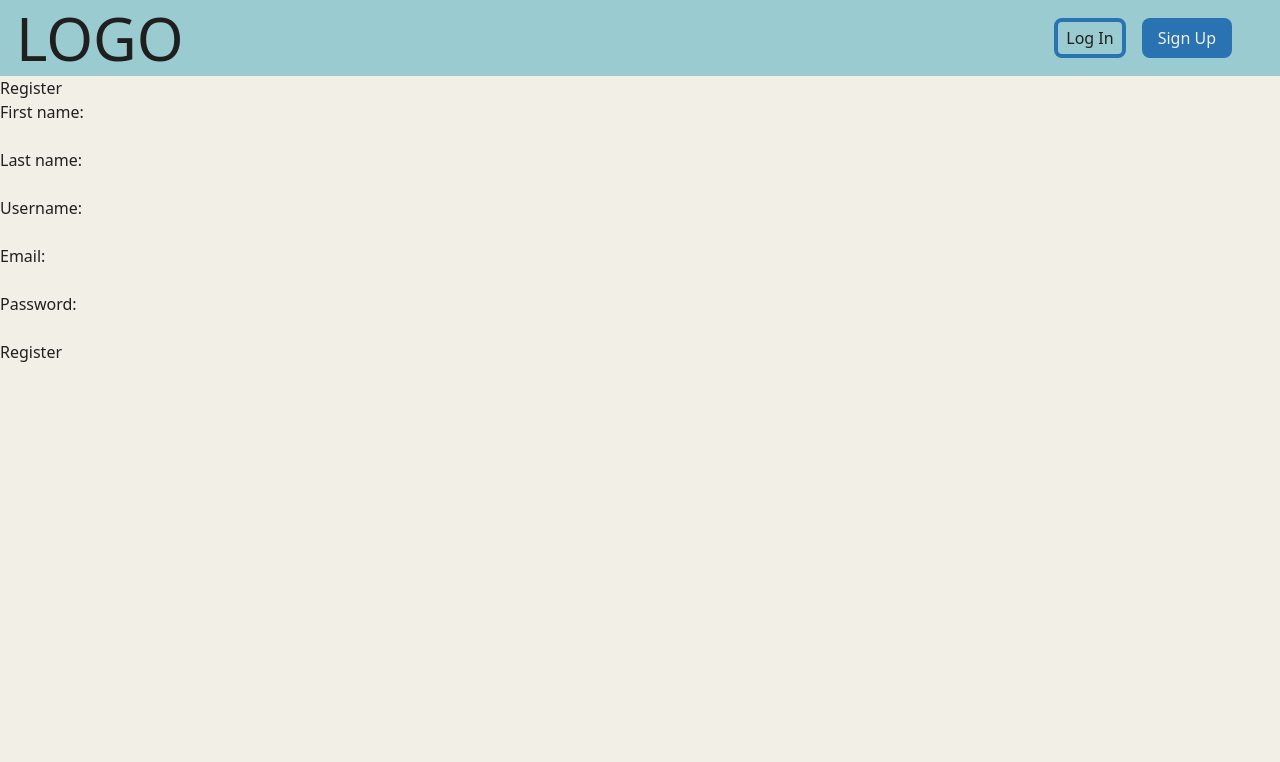
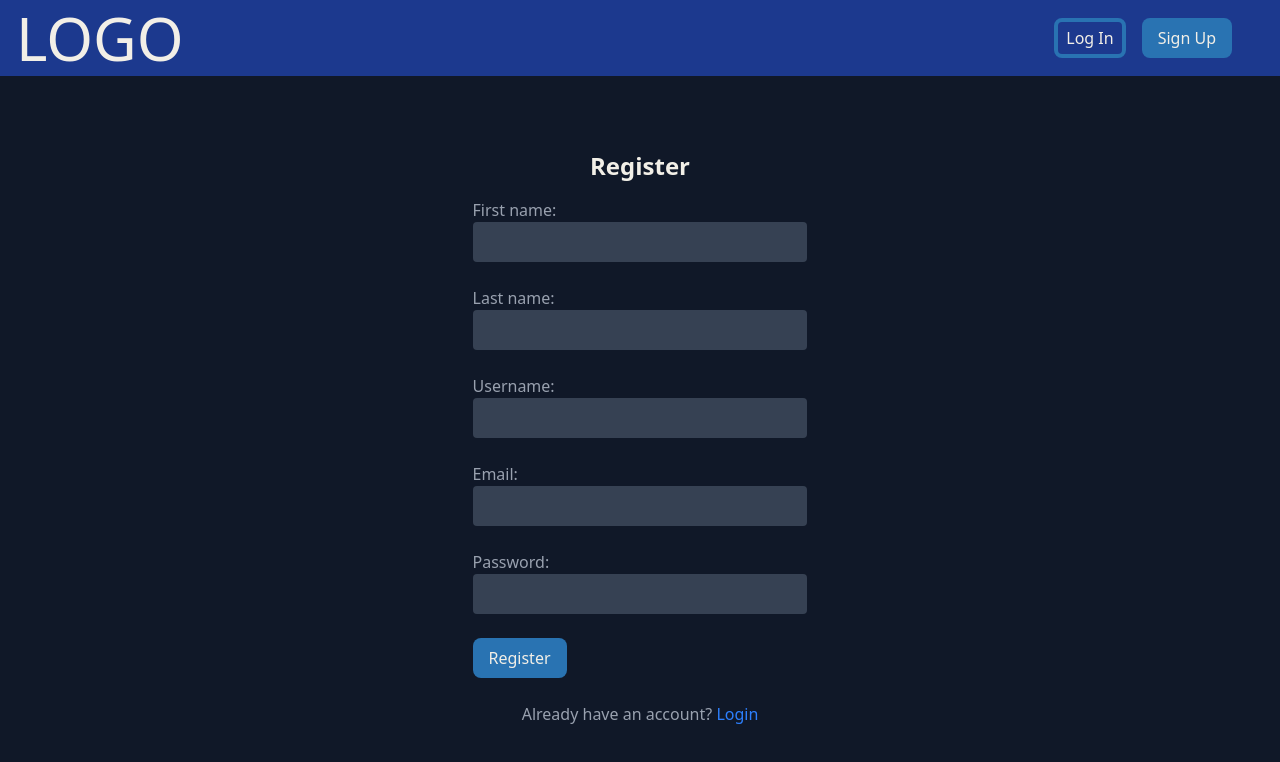
Before and after one commit to GIPHY-Web-Team-Project/VIAlogue, a React (Vite) app: page /register in a window 1280 px wide. Shown: the top 762 px of the page. Built offline with nearby package versions, Linux system fonts and the light colour scheme.

Commit message:
Fix styles for register/login

```diff
--- a/src/App.jsx
+++ b/src/App.jsx
@@ -17,7 +17,7 @@ function App() {
   return (
     <BrowserRouter>
       <AppContext.Provider value={{ ...appState, setAppState }}>
-        <div className='font-medium flex flex-col w-screen h-screen bg-white text-black'>
+        <div className='font-medium flex flex-col w-screen h-screen bg-gray-900 text-white'>
           <Header />
           <Routes>
             <Route path='/' element={<LandingPage />} />
--- a/src/components/Header/Header.jsx
+++ b/src/components/Header/Header.jsx
@@ -4,10 +4,12 @@ export default function Header() {
   const navigate = useNavigate();
 
   return (
-    <header className='flex items-center justify-between py-2 px-4 bg-light-blue'>
+    <header className='flex items-center justify-between py-2 px-4 bg-blue-900'>
       <span className='text-6xl'>LOGO</span>
       <div className='flex gap-4 mr-8'>
-        <button className='border-4 border-dark-blue rounded-lg py-1 px-2 bg-light-blue hover:bg-blue hover:border-blue cursor-pointer transition'>Log In</button>
+        <button onClick={() => navigate('/login')} className='border-4 border-dark-blue rounded-lg py-1 px-2 hover:bg-blue hover:border-blue cursor-pointer transition'>
+          Log In
+        </button>
         <button onClick={() => navigate('/register')} className='btn'>
           Sign Up
         </button>
--- a/src/index.css
+++ b/src/index.css
@@ -8,7 +8,7 @@
     --color-black: oklch(23.93% 0 0);
 
     /* main colours */
-    --color-light-blue: oklch(80.94% 0.0515 204);
+    --color-orange: oklch(60.44% 0.176286 43.8563);
     --color-blue: oklch(66.98% 0.0882 196.21);
     --color-dark-blue: oklch(54.11% 0.1221 248.21);
 }
@@ -20,14 +20,13 @@ white: #f2efe7
 black: #2a3335
 
 --- main colours ---
-light-blue: #9acbd0
 blue: #48a6a7
 dark-blue: #2973b2
 */
 
 .btn {
     color: #f2efe7;
-    background-color: #2973B2;
+    background-color: #2973b2;
     padding: 0.5rem 1rem;
     border-radius: 8px;
     transition: all 0.3s ease;
--- a/src/views/LandingPage/main/LandingPage.jsx
+++ b/src/views/LandingPage/main/LandingPage.jsx
@@ -4,8 +4,8 @@ export default function LandingPage() {
       <section className='flex justify-between pl-16 w-full mt-30'>
         <h1 className='text-6xl font-bold'>Communication is key - start chatting now!</h1>
         <div className='flex flex-col items-center mt-40 mr-60'>
-          <button className='m-1 text-2xl p-6 bg-dark-blue rounded-lg hover:bg-blue hover:text-black text-white hover:cursor-pointer transition'>Get Started</button>
-          <button className='m-1 hover:cursor-pointer hover:font-bold'>Learn more</button>
+          <button className='m-1 text-2xl p-6 bg-dark-blue rounded-lg hover:bg-blue hover:text-black hover:cursor-pointer transition'>Get Started</button>
+          <button className='text-blue-500 cursor-pointer hover:underline'>Learn more</button>
         </div>
       </section>
 
--- a/src/views/Login/Login.jsx
+++ b/src/views/Login/Login.jsx
@@ -42,17 +42,17 @@ export default function Login() {
   return (
     <div className='min-h-screen flex items-center justify-center bg-gray-900'>
       <div className='bg-gray-800 p-8 rounded-lg shadow-lg w-full max-w-sm'>
-        <h2 className='text-2xl font-bold text-white text-center mb-4'>Login</h2>
+        <h2 className='text-2xl font-bold text-center mb-4'>Login</h2>
         <p className='text-gray-400 text-center mb-6'>Enter your credentials to log in</p>
         <div className='space-y-4'>
-          <input type='email' placeholder='Email' value={user.email} onChange={updateUser('email')} className='w-full p-2 bg-gray-700 text-white rounded focus:outline-none focus:ring-2 focus:ring-blue-500' />
-          <input type='password' placeholder='Password' value={user.password} onChange={updateUser('password')} className='w-full p-2 bg-gray-700 text-white rounded focus:outline-none focus:ring-2 focus:ring-blue-500' />
+          <input type='email' placeholder='Email' value={user.email} onChange={updateUser('email')} className='w-full p-2 bg-gray-700 rounded focus:outline-none focus:ring-2 focus:ring-blue-500' />
+          <input type='password' placeholder='Password' value={user.password} onChange={updateUser('password')} className='w-full p-2 bg-gray-700 rounded focus:outline-none focus:ring-2 focus:ring-blue-500' />
         </div>
         <div className='flex justify-end space-x-4 mt-6'>
-          <button onClick={() => navigate('/')} className='bg-gray-600 text-white px-4 py-2 rounded hover:bg-gray-700'>
+          <button onClick={() => navigate('/')} className='bg-gray-600 px-4 py-2 rounded hover:bg-gray-700 cursor-pointer'>
             Cancel
           </button>
-          <button onClick={login} className='bg-blue-500 text-white px-4 py-2 rounded hover:bg-blue-600'>
+          <button onClick={login} className='btn'>
             Login
           </button>
         </div>
--- a/src/views/Register/Register.jsx
+++ b/src/views/Register/Register.jsx
@@ -84,42 +84,48 @@ export default function Register() {
   };
 
   return (
-    <div id='register-form-id'>
-      <h3 id='register-text'>Register</h3>
+    <div className='flex flex-grow items-center justify-center bg-gray-900'>
       <div>
-        <label className='register-label-form' htmlFor='firstName'>
+        <h3 className='text-2xl font-bold text-center mb-4'>Register</h3>
+        <label className='text-gray-400' htmlFor='firstName'>
           First name:{' '}
         </label>
-        <input className='register-input-form' value={user.firstName} onChange={updateUser('firstName')} type='text' name='firstName' id='firstName' />
+        <input className='w-full p-2 bg-gray-700 rounded focus:outline-none focus:ring-2 focus:ring-blue-500' value={user.firstName} onChange={updateUser('firstName')} type='text' name='firstName' id='firstName' />
         <br />
         <br />
-        <label className='register-label-form' htmlFor='lastName'>
+        <label className='text-gray-400' htmlFor='lastName'>
           Last name:{' '}
         </label>
-        <input className='register-input-form' value={user.lastName} onChange={updateUser('lastName')} type='text' name='lastName' id='lastName' />
+        <input className='w-full p-2 bg-gray-700 rounded focus:outline-none focus:ring-2 focus:ring-blue-500' value={user.lastName} onChange={updateUser('lastName')} type='text' name='lastName' id='lastName' />
         <br />
         <br />
-        <label className='register-label-form' htmlFor='username'>
+        <label className='text-gray-400' htmlFor='username'>
           Username:{' '}
         </label>
-        <input className='register-input-form' value={user.username} onChange={updateUser('username')} type='text' name='username' id='username' />
+        <input className='w-full p-2 bg-gray-700 rounded focus:outline-none focus:ring-2 focus:ring-blue-500' value={user.username} onChange={updateUser('username')} type='text' name='username' id='username' />
         <br />
         <br />
-        <label className='register-label-form' htmlFor='email'>
+        <label className='text-gray-400' htmlFor='email'>
           Email:{' '}
         </label>
-        <input className='register-input-form' value={user.email} onChange={updateUser('email')} type='email' name='email' id='email' />
+        <input className='w-full p-2 bg-gray-700 rounded focus:outline-none focus:ring-2 focus:ring-blue-500' value={user.email} onChange={updateUser('email')} type='email' name='email' id='email' />
         <br />
         <br />
-        <label className='register-label-form' htmlFor='password'>
+        <label className='text-gray-400' htmlFor='password'>
           Password:{' '}
         </label>
-        <input className='register-input-form' value={user.password} onChange={updateUser('password')} type='password' name='password' id='password' />
+        <input className='w-full p-2 bg-gray-700 rounded focus:outline-none focus:ring-2 focus:ring-blue-500' value={user.password} onChange={updateUser('password')} type='password' name='password' id='password' />
         <br />
         <br />
-        <button onClick={register} id='btn-register-form'>
+        <button className='btn' onClick={register} id='btn-register-form'>
           Register
         </button>
+        <p className='text-gray-400 text-center mt-6'>
+          Already have an account?{' '}
+          <button onClick={() => navigate('/login')} className='text-blue-500 cursor-pointer hover:underline'>
+            Login
+          </button>
+        </p>
       </div>
       <Modal show={showModal} handleClose={handleCloseModal} message={modalMessage} />
     </div>
--- a/src/views/Signup/Signup.jsx
+++ b/src/views/Signup/Signup.jsx
@@ -1,22 +1,16 @@
-import { useNavigate } from "react-router-dom";
+import { useNavigate } from 'react-router-dom';
 
 export default function Home() {
   const navigate = useNavigate();
 
   return (
-        <div className="min-h-screen flex flex-col items-center justify-center bg-gray-900 text-white">
-            <h1 className="text-4xl font-bold mb-8">Welcome to VIAlogue!</h1>
-            <div className="space-y-4">
-                <button
-                    onClick={() => navigate("/register")}
-                    className="w-48 bg-blue-500 text-white px-4 py-2 rounded hover:bg-blue-600"
-                >
+    <div className='min-h-screen flex flex-col items-center justify-center bg-gray-900'>
+      <h1 className='text-4xl font-bold mb-8'>Welcome to VIAlogue!</h1>
+      <div className='space-y-4'>
+        <button onClick={() => navigate('/register')} className='w-48 bg-blue-500 px-4 py-2 rounded hover:bg-blue-600'>
           Go to Register
         </button>
-                <button
-                    onClick={() => navigate("/login")}
-                    className="w-48 bg-blue-500 text-white px-4 py-2 rounded hover:bg-blue-600"
-                >
+        <button onClick={() => navigate('/login')} className='w-48 bg-blue-500  px-4 py-2 rounded hover:bg-blue-600'>
           Go to Login
         </button>
       </div>
```
Also changed, not shown: src/components/Header/UserInfo/UserInfo.jsx (+14 -21 lines), src/views/Profile/Profile.jsx (+49 -93 lines). Lines whose indentation alone changed are shown as unchanged.
